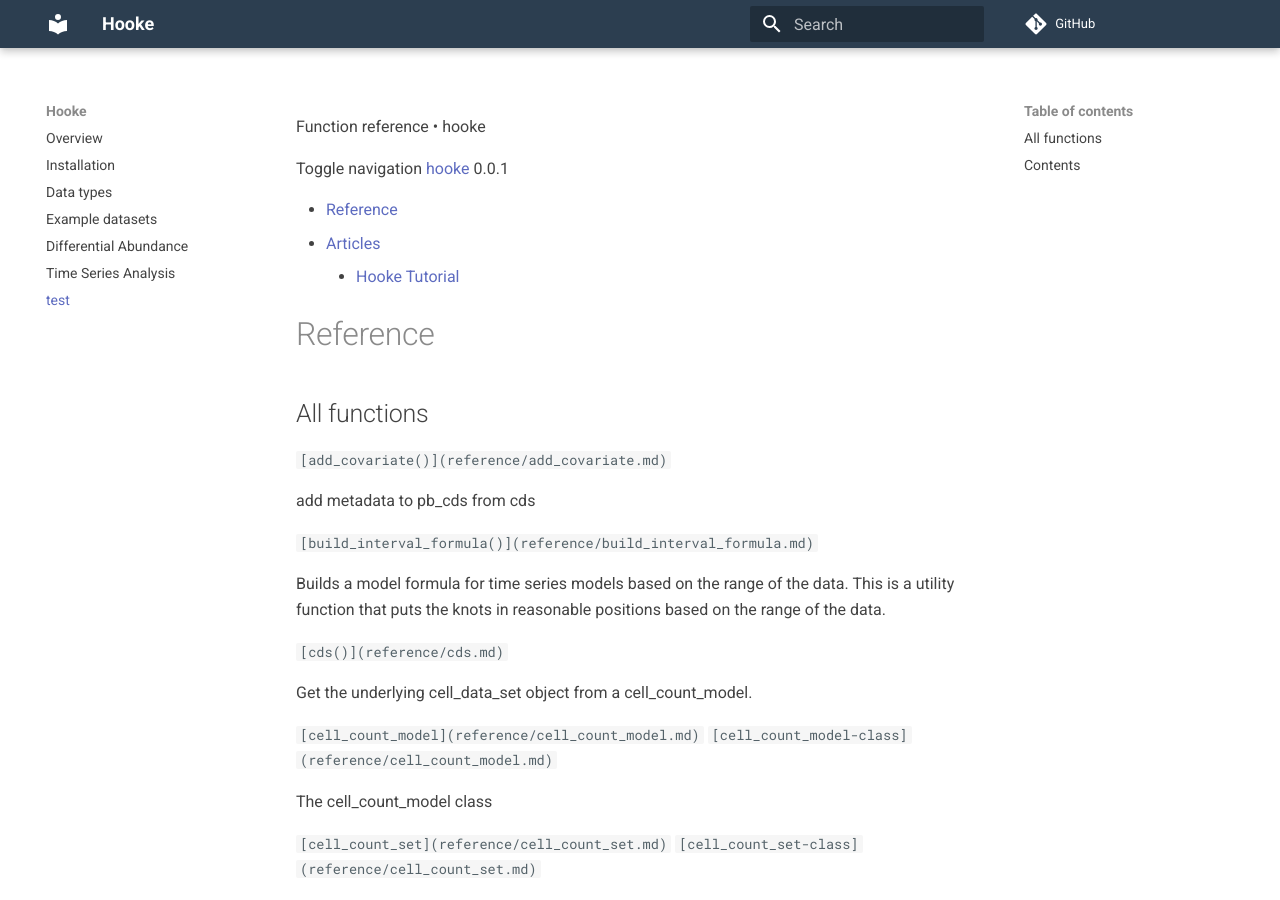
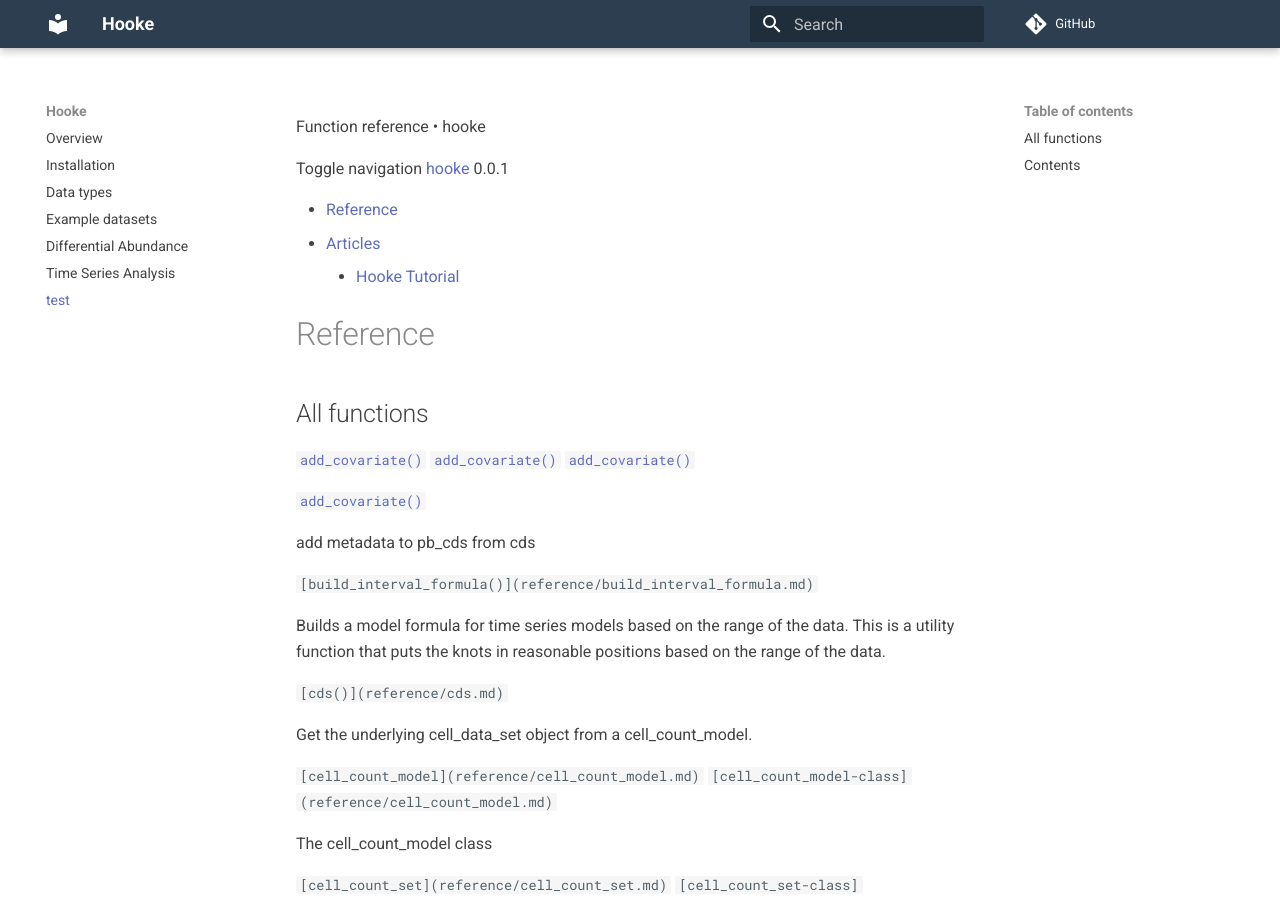
Before and after one commit to cole-trapnell-lab/hooke, an MkDocs documentation site: the page built from docs/reference.md, in a window 1280 px wide and 900 px high. Built offline with MkDocs 1.6.1 and Material for MkDocs 9.7.7, drawn with Linux system fonts in a browser that asks for light colours; comment, search, counter and statistics services are not loaded; some of the changed text lies outside the part shown.

Commit message:
test links

```diff
--- a/docs/reference.md
+++ b/docs/reference.md
@@ -12,7 +12,11 @@ Reference
 All functions[](reference/#all-functions)
 -------------------------------
 
-`[add_covariate()](reference/add_covariate.md)`
+[`add_covariate()`](reference/new_cell_count_set)
+[`add_covariate()`](reference/new_cell_count_set.md)
+[`add_covariate()`](new_cell_count_set)
+
+[`add_covariate()`](reference/add_covariate)
 
 add metadata to pb\_cds from cds
 
```
Also changed, not shown: other parts of docs/reference.md (+0 -2 lines).
